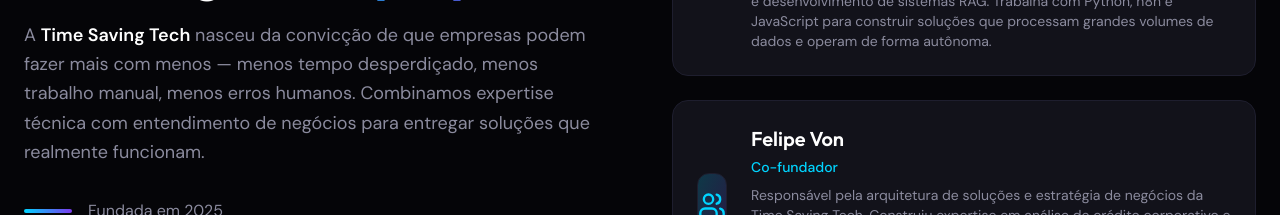
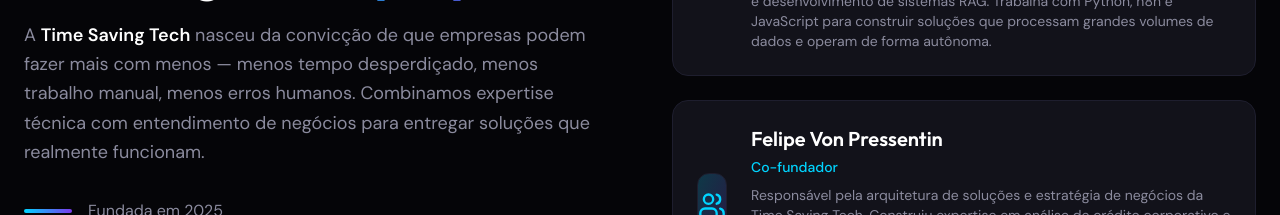
Before and after one commit to luis-braghin/timesaving, a React (Vite) app in the folder timesaving-site/: page / in a window 1280 px wide. Shown: the part 1160-1375 px from the top of the page. Built offline with nearby package versions, Linux system fonts and the light colour scheme.

Commit message:
Update App.jsx

```diff
--- a/timesaving-site/src/App.jsx
+++ b/timesaving-site/src/App.jsx
@@ -179,7 +179,7 @@
       description: 'Responsável pela engenharia de soluções da Time Saving Tech. Economista com experiência em estruturação tecnológica no setor bancário, incluindo áreas de Riscos e Planejamento Comercial. Especialista em automação inteligente de processos, integrações via API e desenvolvimento de sistemas RAG. Trabalha com Python, n8n e JavaScript para construir soluções que processam grandes volumes de dados e operam de forma autônoma.',
     },
     {
-      name: 'Felipe Von',
+      name: 'Felipe Von Pressentin',
       role: 'Co-fundador',
       description: 'Responsável pela arquitetura de soluções e estratégia de negócios da Time Saving Tech. Construiu expertise em análise de crédito corporativo e inteligência de negócios, liderando expansão no setor de tecnologia há mais de 10 anos. Especialista em growth, go-to-market e estruturação de soluções corporativas.',
     },
```
